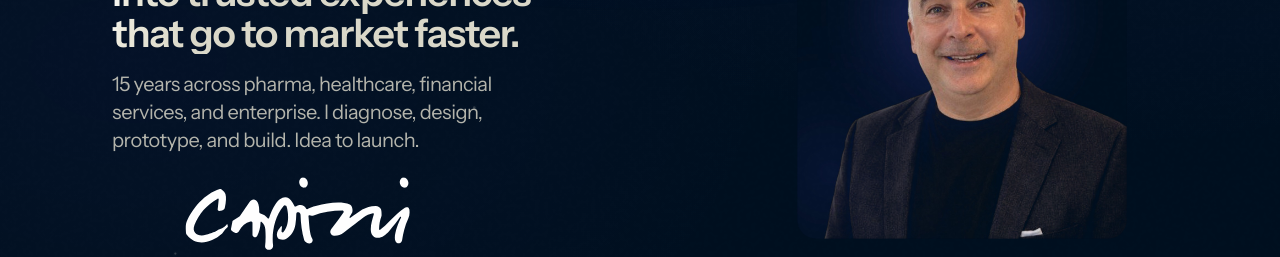
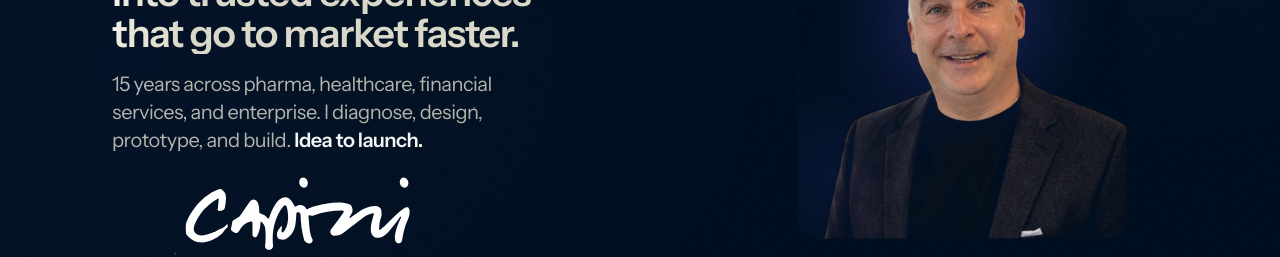
Before and after one commit to ShawnCapizzi/shawncapizzi-com, a Next.js app: page / in a window 1280 px wide. Shown: the part 260-517 px from the top of the page. Built offline with nearby package versions, Linux system fonts and the light colour scheme; no server answers.

Commit message:
Hero: bold white Idea to launch tagline

```diff
--- a/components/Hero.tsx
+++ b/components/Hero.tsx
@@ -41,7 +41,8 @@ export function Hero() {
               Design leadership that turns regulated complexity into trusted experiences that go to market faster.
             </h1>
             <p className="hero-lead text-balance max-w-full lg:max-w-[90%] order-3">
-              15 years across pharma, healthcare, financial services, and enterprise. I diagnose, design, prototype, and build. Idea to launch.
+              15 years across pharma, healthcare, financial services, and enterprise. I diagnose, design, prototype, and build.{" "}
+              <span className="font-semibold text-text-primary">Idea to launch.</span>
             </p>
 
             <Wordmark
```
